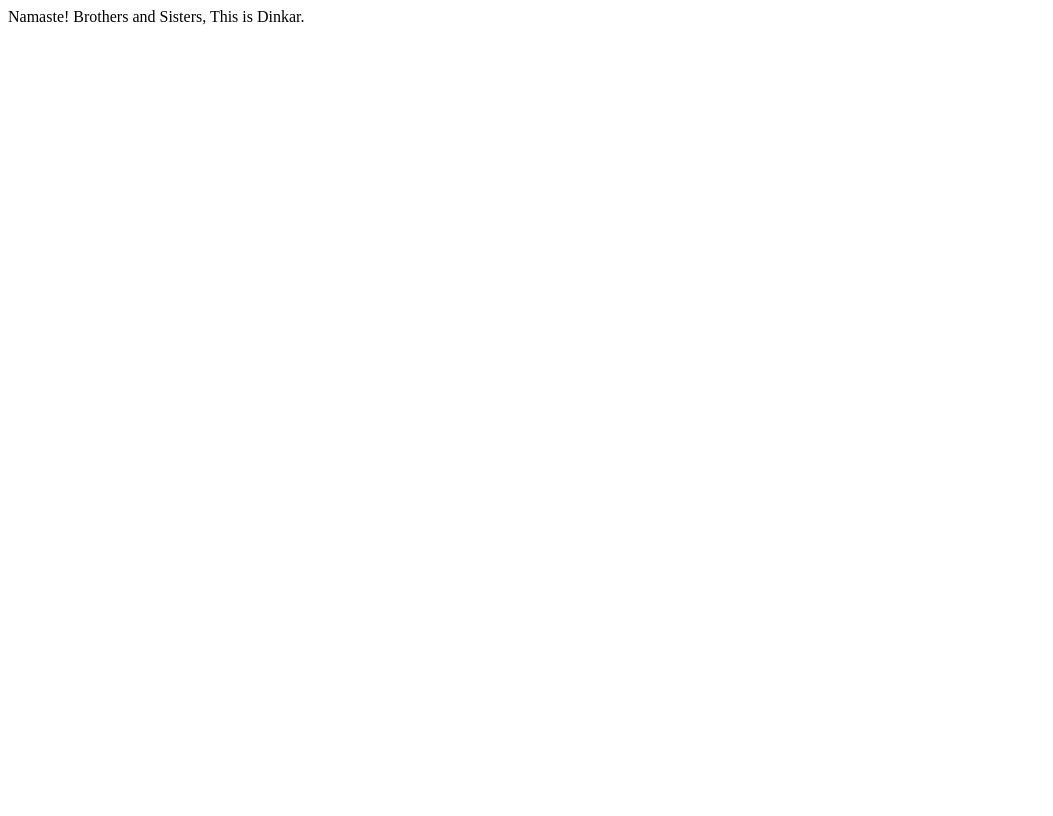
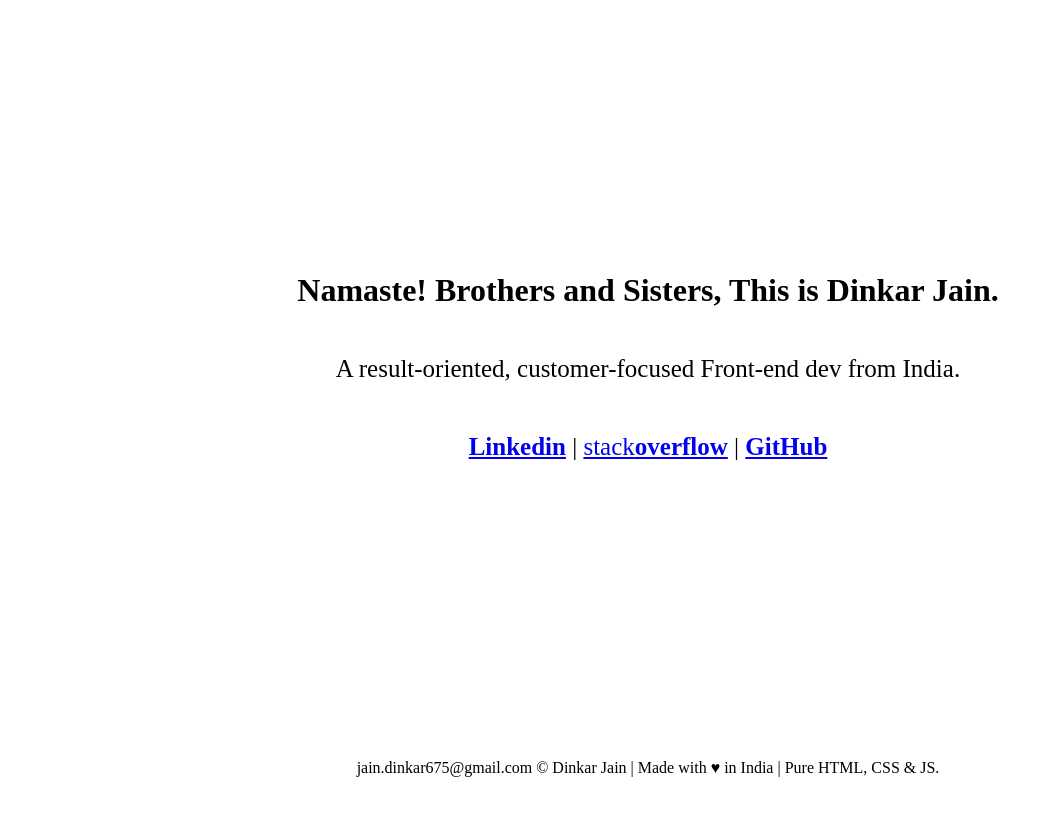
Before and after one commit to jaindinkar/jaindinkar.github.io, a plain HTML site: page index.html in a window 1280 px wide. Shown: the whole page, without its empty margins (0-1053 px from the left). Drawn offline with Linux system fonts and the light colour scheme.

Commit message:
added html structure, css styles, seo rel tags

```diff
--- a/index.html
+++ b/index.html
@@ -1 +1,36 @@
-Namaste! Brothers and Sisters, This is Dinkar.
+<!DOCTYPE html>
+<html lang="en">
+<head>
+	<meta charset="utf-8">
+	<meta name="viewport" content="width=device-width, initial-scale=1">
+    <meta name="title" content="Dinkar Jain | Front-end Dev. JavaScript Pro." />
+    <meta name="description" content="Front-end Dev. Pro JavaScript. Loves computers and everything related to it." />
+    <meta property="og:title" content="Dinkar Jain | Front-end Dev. JavaScript Pro." />
+    <meta property="og:description" content="Front-end Dev. Pro JavaScript. Loves computers and everything related to it." />
+    <meta property="og:image" content="./favicon.ico" />
+    <meta property="og:type" content="website" />
+    <meta property="og:url" content="https://jaindinkar.github.io" />
+    <meta property="og:site_name" content="Dinkar Jain | Front-end Dev. JavaScript Pro." />
+
+	<title>Dinkar Jain | Front-end Dev. JavaScript Pro.</title>
+    <link rel="icon" type="image/x-icon" href="./favicon.ico">
+    <link rel="stylesheet" type="text/css" href="./style.css">
+</head>
+<body>
+    <div id="hero">
+        <h1>Namaste! Brothers and Sisters, This is Dinkar Jain.</h1>
+        <p class="big-p">A result-oriented, customer-focused Front-end dev from India.</p>
+        <p class="big-p">
+            <a href="https://www.linkedin.com/in/dinkarjain1997/" target="_blank" rel="noopener noreferrer">
+                <span class="bold">Linkedin</span></a> |
+            <a href="https://stackoverflow.com/users/11853904/dinkar-jain" target="_blank" rel="noopener noreferrer">
+                stack<span class="bold">overflow</span></a> |
+            <a href="https://github.com/jaindinkar" target="_blank" rel="noopener noreferrer">
+                <span class="bold">GitHub</span></a>
+        </p>
+    </div>
+    <div id="footer">
+        <p>jain.dinkar675@gmail.com &copy; Dinkar Jain | Made with &hearts; in India | Pure HTML, CSS & JS.</p>
+    </div>
+</body>
+</html>
--- /dev/null
+++ b/style.css
@@ -0,0 +1,27 @@
+#hero {
+    height: 90vh;
+    width: 100vw;
+    display: flex;
+    align-items: center;
+    justify-content: center;
+    flex-direction: column;
+    text-align: center;
+}
+
+.big-p {
+    font-size: 25px;
+}
+
+.bold {
+    font-weight: bold;
+}
+
+#footer {
+    height: 10vh;
+    width: 100vw;
+    display: flex;
+    align-items: center;
+    justify-content: center;
+    flex-direction: column;
+    text-align: center;
+}
```
Also changed, not shown: favicon.ico (added).
